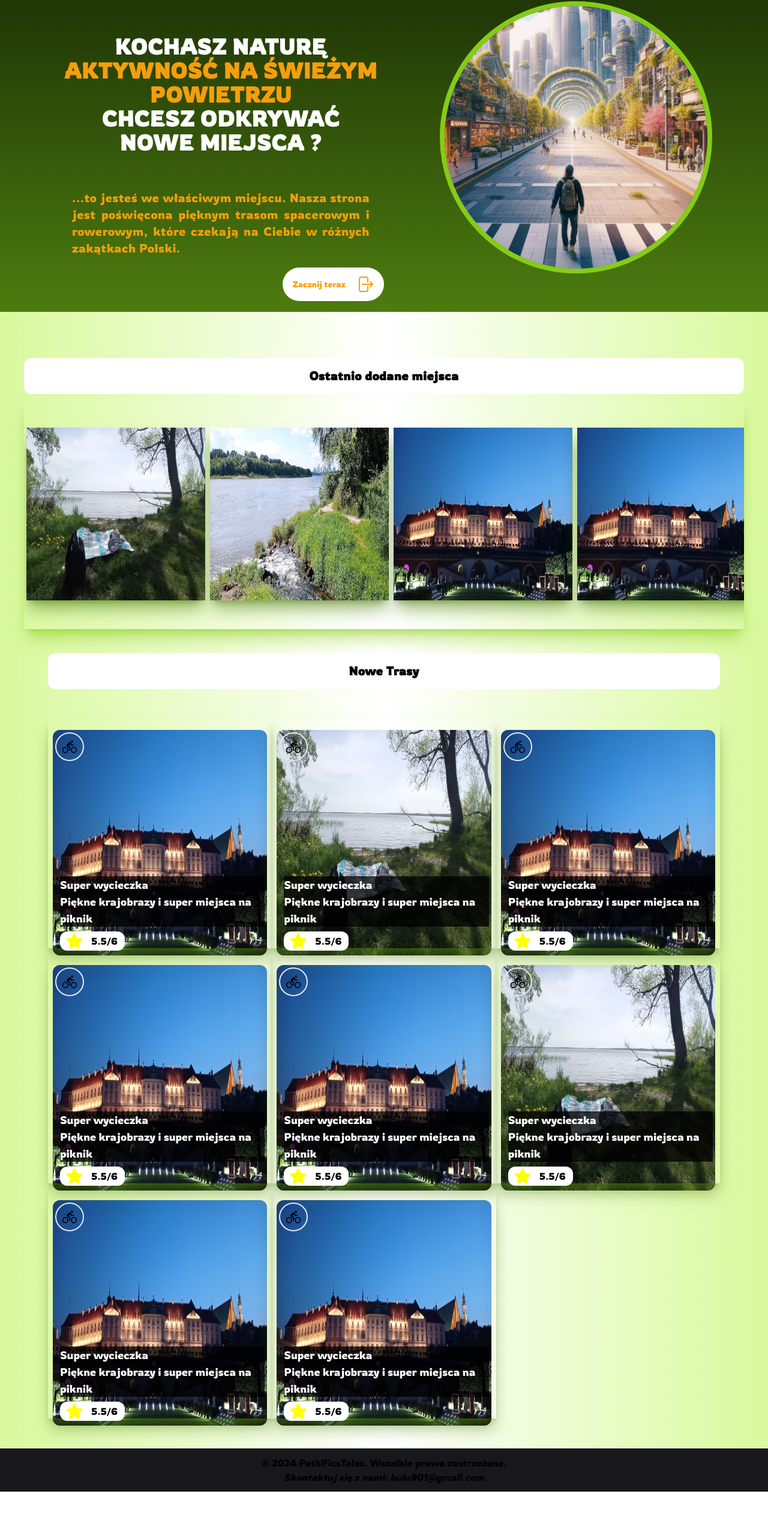
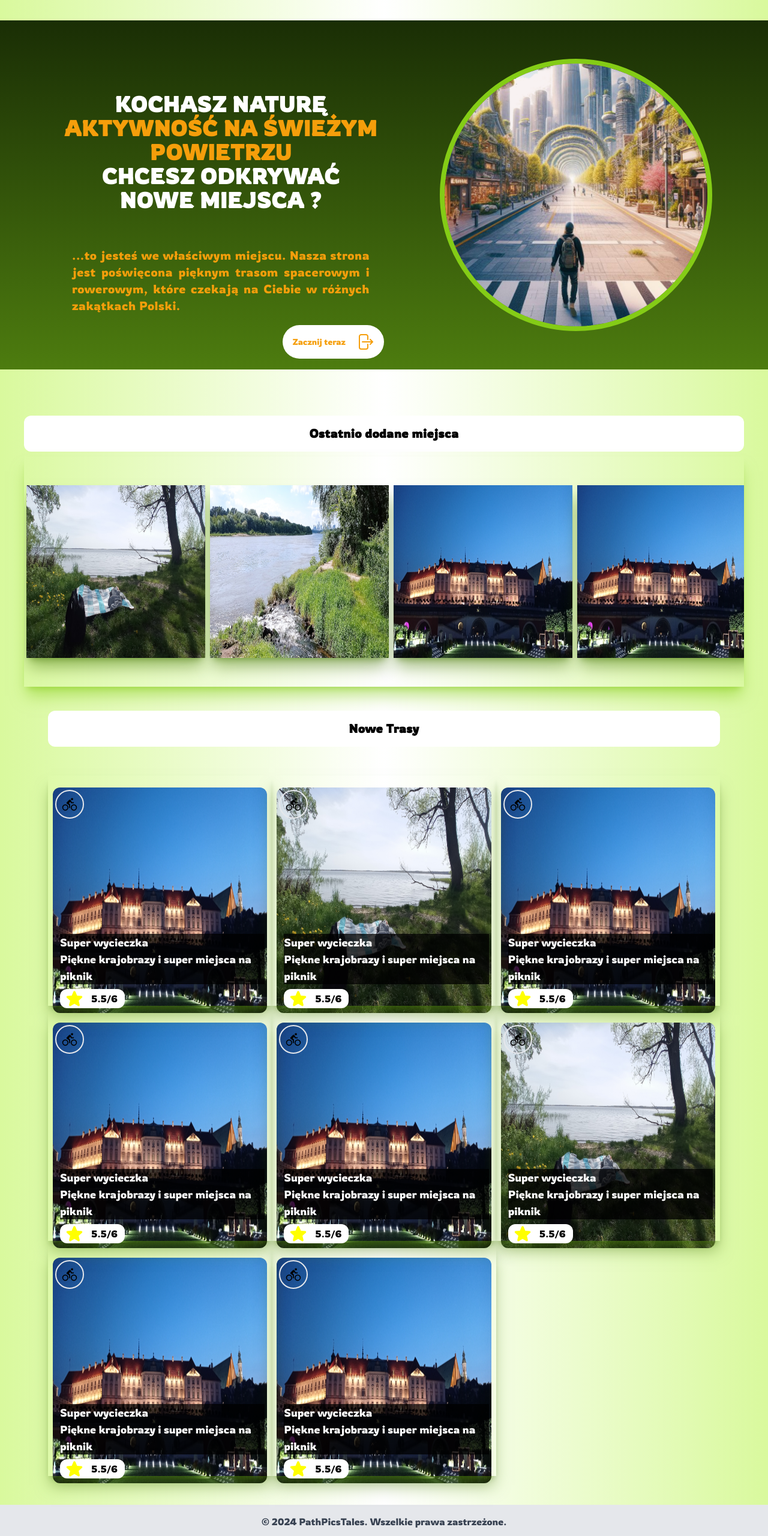
Before and after one commit to PiotrRegulski/pathpicstales, a Next.js app: page / in a window 1280 px wide. Shown: the part 202-2763 px from the top of the page at 60% size. Before the commit the page ends 2689 px from the top, so only its background shows below. Built offline with nearby package versions, Linux system fonts and the light colour scheme; a web font is replaced by a local one.

Commit message:
adding footer styling

```diff
--- a/src/components/ui/footer/Footer.tsx
+++ b/src/components/ui/footer/Footer.tsx
@@ -1,16 +1,24 @@
-import React from "react";
-import Link from "next/link";
+import React from 'react';
+import Link from 'next/link';
 
-const Footer = () => {
+const Footer: React.FC = () => {
   return (
-    <footer className=" dark:bg-white bg-zinc-900  border-t-2 mt-auto ">
-      <div className=" mx-auto  text-center px-4 py-3 ">
-        <p className="text-muted">
-          © 2024 PathPicsTales. Wszelkie prawa zastrzeżone.
-        </p>
+    <footer className="bg-gray-200 text-center p-4 w-full">
+      <div className="container mx-auto">
+        <p className="text-gray-700 mb-2">© 2024 PathPicsTales. Wszelkie prawa zastrzeżone.</p>
         <address>
-          Skontaktuj się z nami: <a href="mailto:bulu901@gmail.com">bulu901@gmail.com</a>
+          <a href="mailto:contact@pathpicstales.com" className="text-blue-600 hover:text-blue-800 transition duration-300">
+            contact@pathpicstales.com
+          </a>
         </address>
+        <div className="flex justify-center mt-2">
+          <Link href="/privacy-policy" className='"text-blue-600 hover:text-blue-800 transition duration-300 mx-2"'>
+           Polityka prywatności
+          </Link>
+          <Link href="/terms" className="text-blue-600 hover:text-blue-800 transition duration-300 mx-2">
+            Regulamin
+          </Link>
+        </div>
       </div>
     </footer>
   );
--- a/src/components/ui/mainpage/WelcomeCard.tsx
+++ b/src/components/ui/mainpage/WelcomeCard.tsx
@@ -8,7 +8,7 @@ import Link from "next/link";
 const WelcomeCard = () => {
   return (
     <div
-      className={`${rowdies.className} flex flex-row w-full mb-2 lg:mb-[6%] bg-lime-950  bg-gradient-to-b from-lime-950 to-lime-700 h-screen  lg:h-1/6  `}
+      className={`${rowdies.className} flex flex-row w-full mt-24 mb-2 lg:mb-[6%] bg-lime-950  bg-gradient-to-b from-lime-950 to-lime-700 h-screen  lg:h-1/6  `}
     >
       <div className="lg:basis-1/2  lg:grid lg:justify-items-end ">
         <h1 className=" h-max text-2xl font-bold lg:text-4xl text-center uppercase  text-white  tracking-wide  lg:ml-24 lg:mt-24 py-6 px-2">
```
